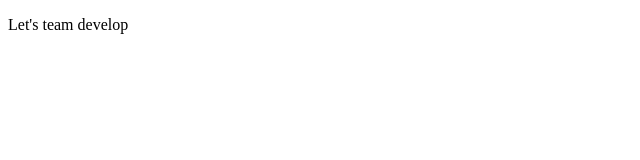
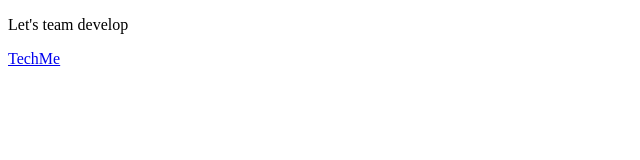
Before and after one commit to houjou-alto/Task02_2nd, a plain HTML site: page index.html in a window 1280 px wide. Shown: the full height of the page, 0-640 px from the left. Drawn offline with Linux system fonts and the light colour scheme.

Commit message:
関連サイトのリンクの追加

```diff
--- a/index.html
+++ b/index.html
@@ -7,5 +7,7 @@
 </head>
 <body>
     <p>Let's team develop</p>
+
+    <a href="https://techme.jp/">TechMe</a>
 </body>
 </html>
```
